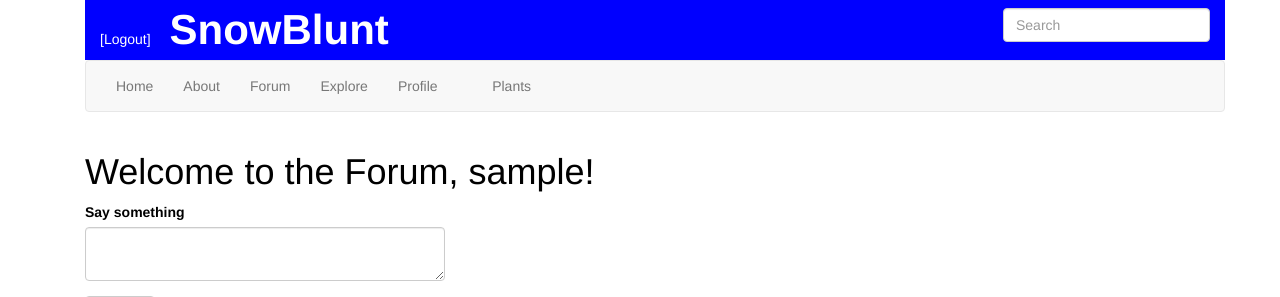
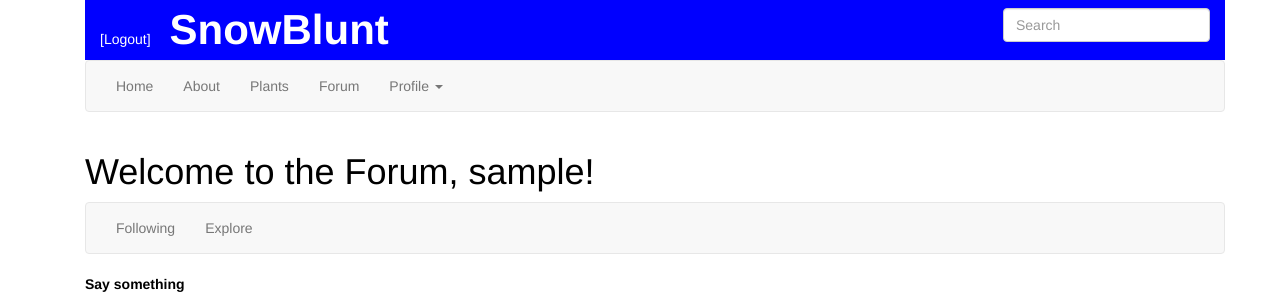
Before and after one commit to robertsvensk/webb_app_flask, a Flask app: page /forum in a window 1280 px wide. Shown: the top 297 px of the page. Run offline with Flask 2, Linux system fonts and the light colour scheme; a user stored in the database is signed in; tables that the repository leaves empty hold one stand-in row (values such as "Sample post"); parts of the project's set-up code (start-up, migrations or seed data) failed here and were passed over; some libraries are stand-ins or nearby versions.

Commit message:
navigation bar in bootstrap

```diff
--- a/app/templates/forum.html
+++ b/app/templates/forum.html
@@ -3,6 +3,14 @@
 
 {% block app_content %}
     <h1> Welcome to the Forum, {{ current_user.username }}! </h1>
+    <nav class="navbar navbar-default">
+    <div class="collapse navbar-collapse" id="bs-example-navbar-collapse-1">
+    <ul class="nav navbar-nav">
+        <li><a href="{{ url_for('main.forum') }}">Following</a></li>
+        <li><a href="{{ url_for('main.explore') }}">Explore</a></li>
+    </ul>
+    </div>
+    </nav>
     {% if form %}
       <div class="row">
         <div class="col-md-4">
--- a/app/templates/template.html
+++ b/app/templates/template.html
@@ -26,16 +26,18 @@
           {% endif %}
       </div>
       <nav class="navbar navbar-default">
-      <div class="collapse navbar-collapse" id="bs-example-navbar-collapse-1">
+      <div class="collapse navbar-collapse" id="navbarSupportedContent">
               <ul class="nav navbar-nav">
                   <li><a href="{{ url_for('main.home') }}">Home</a></li>
                   <li><a href="{{ url_for('main.about') }}">About</a></li>
+                  <li><a href="{{ url_for('main.plants') }}">Plants</a></li>
                   <li><a href="{{ url_for('main.forum') }}">Forum</a></li>
-                  <li><a href="{{ url_for('main.explore') }}">Explore</a></li>
                   {% if current_user.is_authenticated %}
-                  <li>
-                    <a href="{{ url_for('main.user', username=current_user.username) }}">
+                  <li class='nav-item dropdown'>
+                    <a class="nav-link dropdown-toggle" id="navbarDropdown" role="button" data-toggle="dropdown" aria-haspopup="true" aria-expanded="false"
+                        href="#">
                       Profile
+                      <span class="caret"></span>
                       {% set new_messages = current_user.new_message() %}
                       <span id="message_count" class="badge"
                             style="visibility: {% if new_messages %} visible
@@ -43,8 +45,21 @@
                           {{ new_messages }}
                       </span>
                     </a>
+                    <ul class="dropdown-menu">
+                      <li><a class="dropdown-item" href="{{ url_for('main.user', username=current_user.username) }}">
+                        Profile
+                      </a></li>
+                      <li><a class="dropdown-item" href="{{ url_for('main.messages') }}">
+                        Messages
+                        {% set new_messages = current_user.new_message() %}
+                        <span id="message_count" class="badge"
+                              style="visibility: {% if new_messages %} visible
+                                                 {% else %}hidden {% endif %}">
+                            {{ new_messages }}
+                        </span>
+                      </a></li>
+                    </ul>
                   </li>
-                  <li><a href="{{ url_for('main.plants') }}">Plants</a></li>
                   {% endif %}
               </ul>
           </div>
```
Also changed, not shown: app.db.
